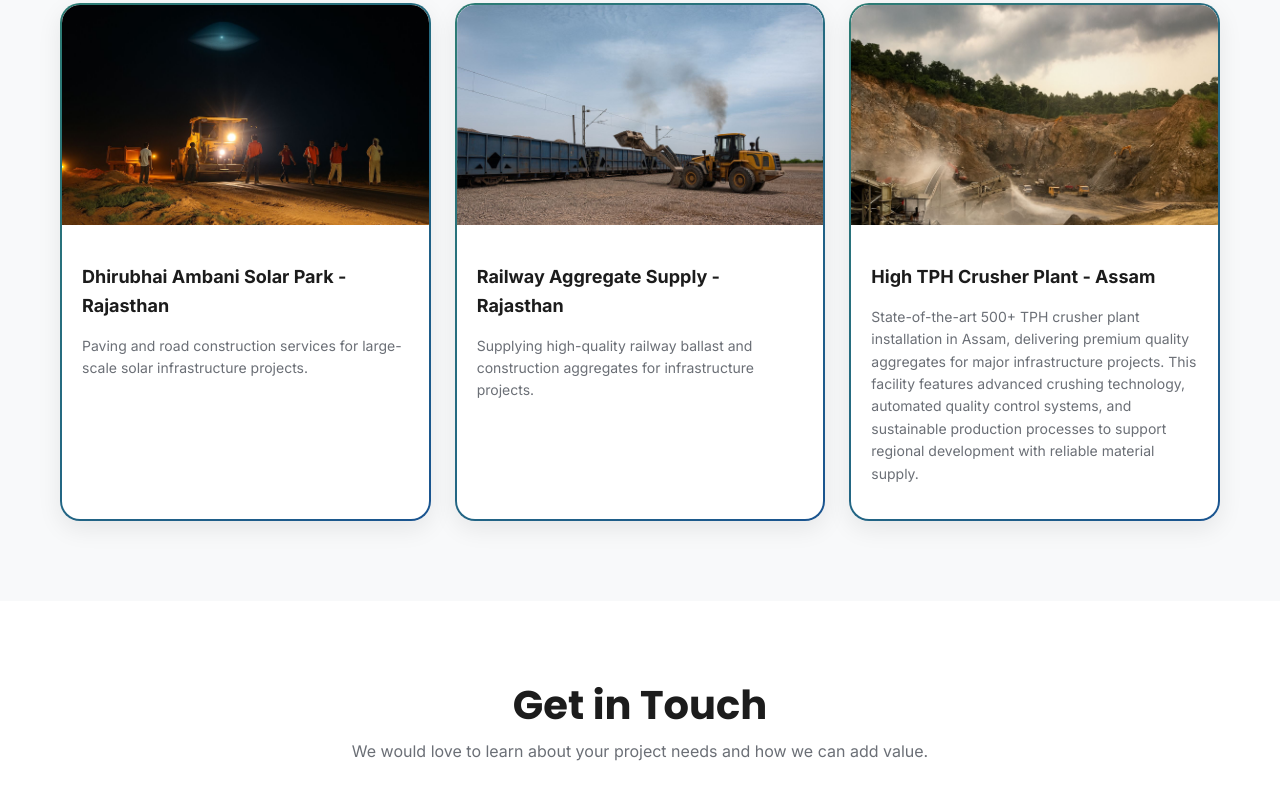
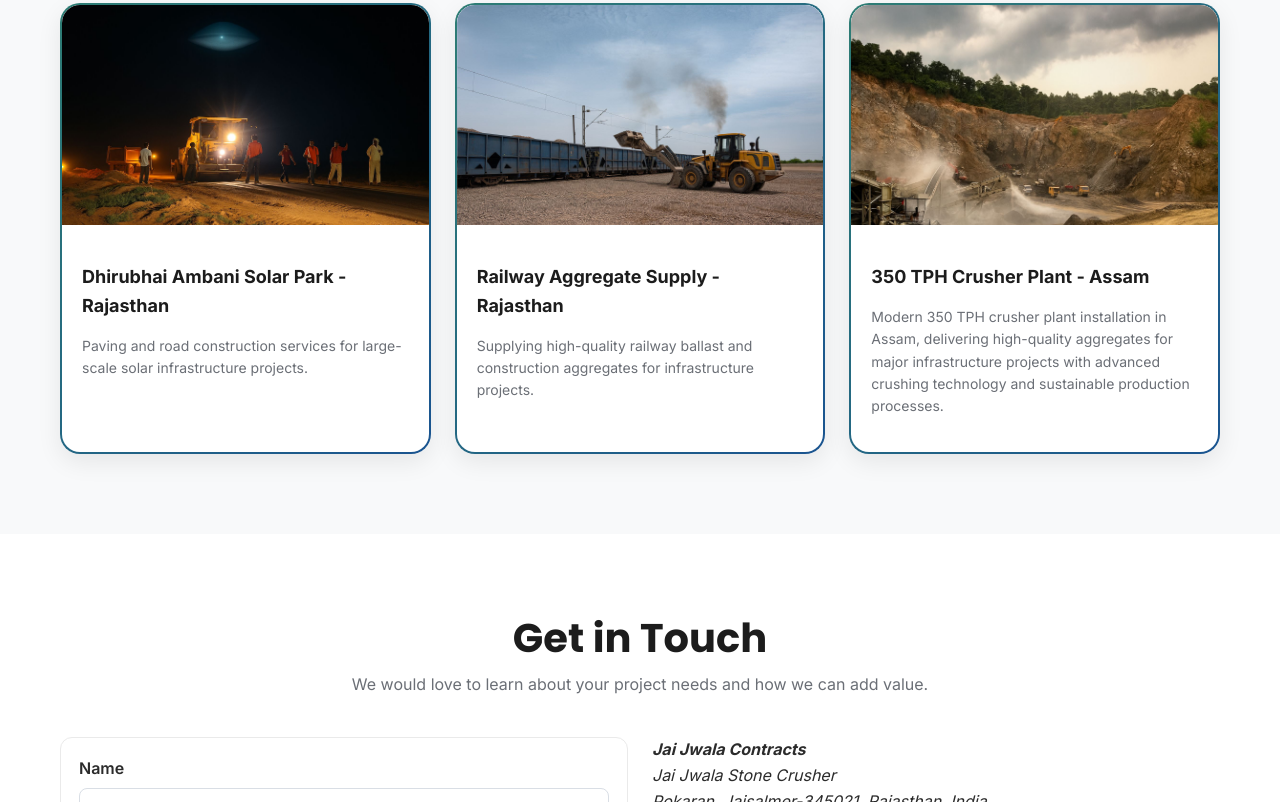
Before and after one commit to shoryavyas01/jjc-website, a plain HTML site: page index.html in a window 1280 px wide. Shown: the part 2678-3480 px from the top of the page. Drawn offline with Linux system fonts and the light colour scheme.

Commit message:
Update third project: 350 TPH crusher plant with shorter description

```diff
--- a/index.html
+++ b/index.html
@@ -308,8 +308,8 @@
           <article class="project-card fade-up" data-category="industrial">
             <div class="project-media" style="background-image:url('assets/img/hero2.jpg');"></div>
             <div class="project-body">
-              <h3>High TPH Crusher Plant - Assam</h3>
-              <p>State-of-the-art 500+ TPH crusher plant installation in Assam, delivering premium quality aggregates for major infrastructure projects. This facility features advanced crushing technology, automated quality control systems, and sustainable production processes to support regional development with reliable material supply.</p>
+              <h3>350 TPH Crusher Plant - Assam</h3>
+              <p>Modern 350 TPH crusher plant installation in Assam, delivering high-quality aggregates for major infrastructure projects with advanced crushing technology and sustainable production processes.</p>
             </div>
           </article>
         </div>
```
